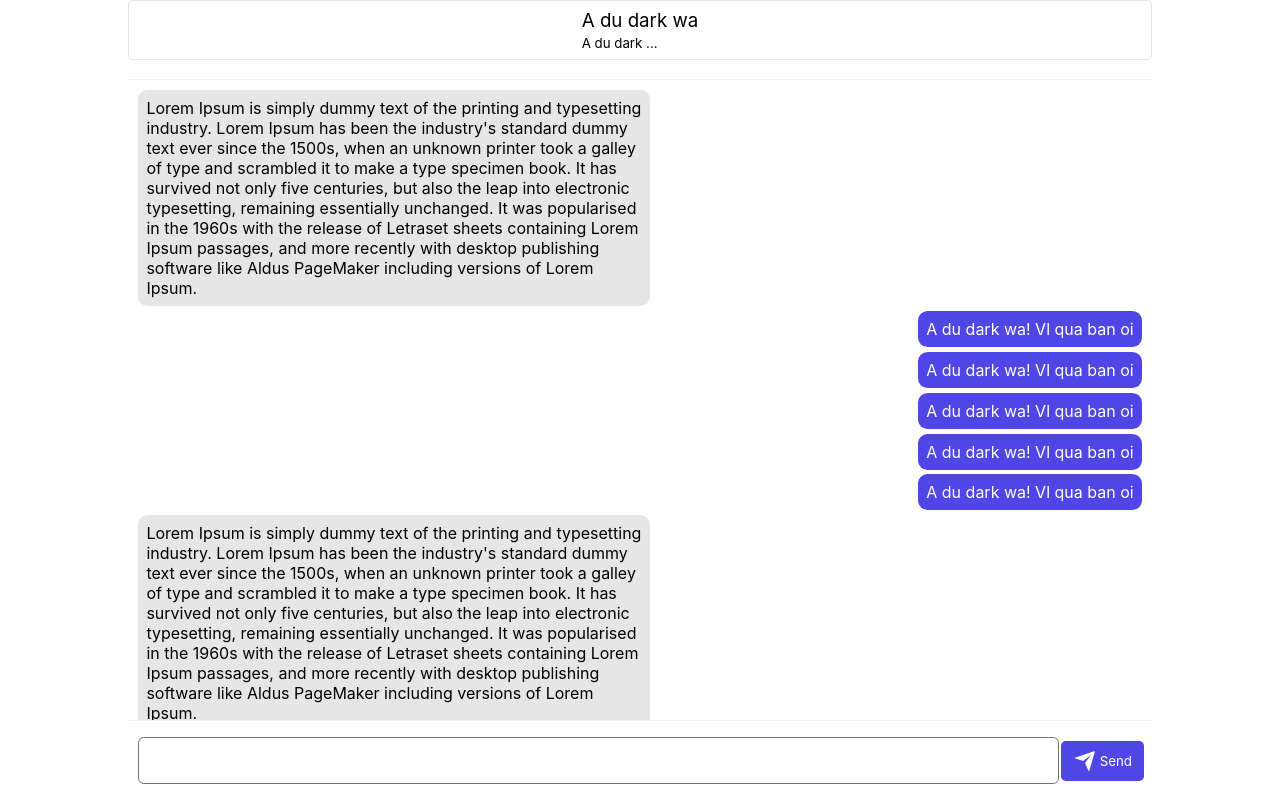
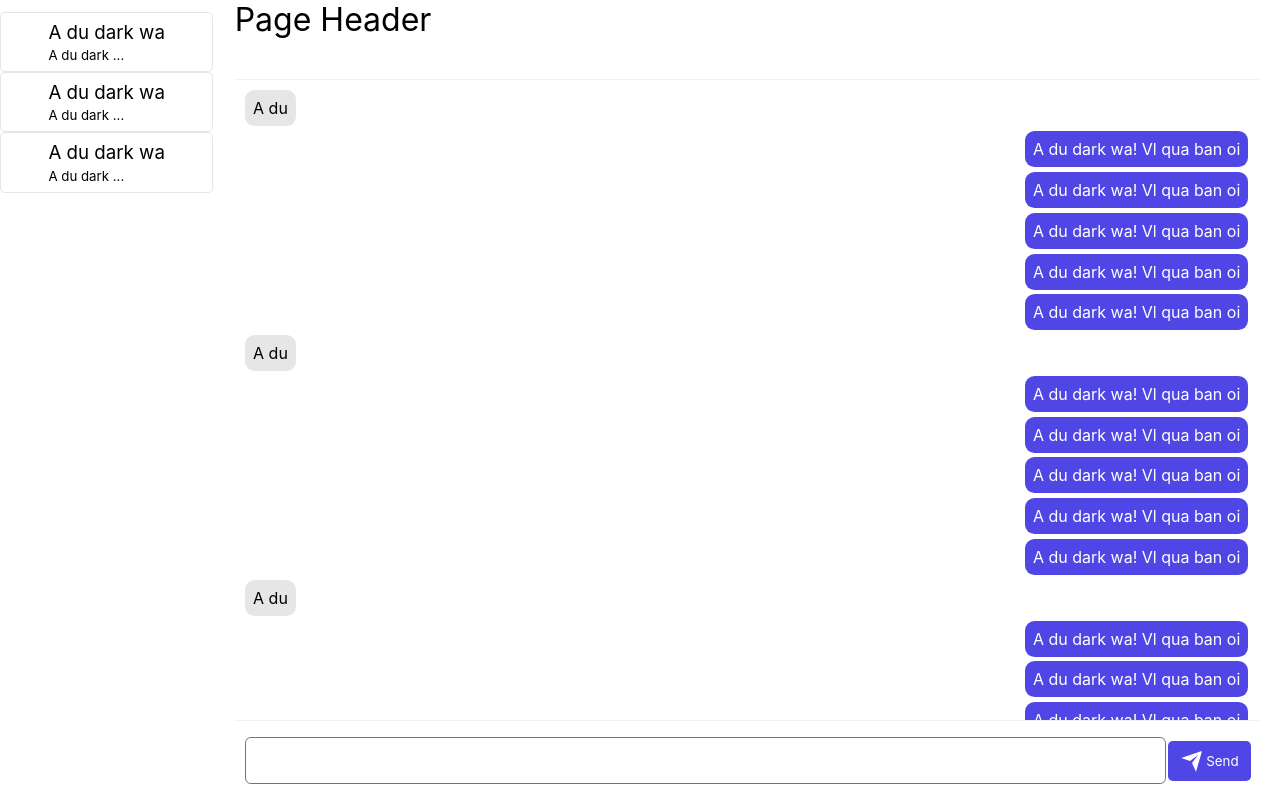
Before and after one commit to surtr1st/resendo, a React (Vite) app in the folder client/: page / in a window 1280 px wide. Built offline with nearby package versions, Linux system fonts and the light colour scheme.

Commit message:
add list, update chatbox and container

```diff
--- a/client/src/App.tsx
+++ b/client/src/App.tsx
@@ -1,26 +1,33 @@
 import React from 'react';
-import { Button, ChatBox, Container, Input, List, Message } from './components';
+import { Button, Chat, Container, Input, List, Message } from './components';
 
 function App() {
-  const ct = `
-Lorem Ipsum is simply dummy text of the printing and typesetting industry. Lorem Ipsum has been the industry's standard dummy text ever since the 1500s, when an unknown printer took a galley of type and scrambled it to make a type specimen book. It has survived not only five centuries, but also the leap into electronic typesetting, remaining essentially unchanged. It was popularised in the 1960s with the release of Letraset sheets containing Lorem Ipsum passages, and more recently with desktop publishing software like Aldus PageMaker including versions of Lorem Ipsum.
-`;
   return (
     <React.Fragment>
-      <Container>
-        <List></List>
-        <ChatBox.Header type='container'>
+      <Container.Grid>
+        <Container.GridItem type='side'>
+          <List.Box>
+            <List.Item>
+              {[1, 2, 3].map(() => (
                 <Message.Card
                   avatarSrc=''
                   opponentName='A du dark wa'
                   latestMessage='A du dark wa! Vl qua ban oi'
                   onAction={() => console.log(true)}
                 />
-        </ChatBox.Header>
-        <ChatBox.Body type='container'>
+              ))}
+            </List.Item>
+          </List.Box>
+        </Container.GridItem>
+        <Container.GridItem type='article'>
+          <Chat.Box type='container'>
+            <Chat.Header>
+              <h1>Page Header</h1>
+            </Chat.Header>
+            <Chat.Body>
               {[1, 2, 3, 4, 5, 6, 7, 8, 9, 10, 11, 12, 13, 14, 15].map(() => (
                 <React.Fragment>
-              <Message.Sender content={ct} />
+                  <Message.Sender content='A du' />
                   <Message.Receiver content='A du dark wa! Vl qua ban oi' />
                   <Message.Receiver content='A du dark wa! Vl qua ban oi' />
                   <Message.Receiver content='A du dark wa! Vl qua ban oi' />
@@ -28,13 +35,15 @@ Lorem Ipsum is simply dummy text of the printing and typesetting industry. Lorem
                   <Message.Receiver content='A du dark wa! Vl qua ban oi' />
                 </React.Fragment>
               ))}
-        </ChatBox.Body>
-        <ChatBox.Footer type='container'>
+            </Chat.Body>
+            <Chat.Footer>
               <Input.Text>
                 <Button.Send label='Send' />
               </Input.Text>
-        </ChatBox.Footer>
-      </Container>
+            </Chat.Footer>
+          </Chat.Box>
+        </Container.GridItem>
+      </Container.Grid>
     </React.Fragment>
   );
 }
--- a/client/src/components/ChatBox/index.tsx
+++ b/client/src/components/ChatBox/index.tsx
@@ -3,60 +3,38 @@ import React, { ReactNode } from 'react';
 
 interface Props {
   children: ReactNode;
-  type: 'container' | 'fluid';
+  type?: 'container' | 'fluid';
 }
 
-export const ChatBox = {
-  Header: ({ children, type }: Props) => (
+export const Chat = {
+  Box: ({ children, type }: Props) => (
     <React.Fragment>
-      {type === 'container' ? (
+      {type === 'container'
+        ? (
           <div className='container'>
+            {children}
+          </div>
+        ) : (
+          <div className='fluid'>
+            {children}
+          </div>
+        )
+      }
+    </React.Fragment>
+  ),
+  Header: ({ children }: Props) => (
     <div className='inner-box-header'>
       <div className='chat-header'>{children}</div>
     </div>
-        </div>
-      ) : (
-        <div className='fluid'>
-          <div className='inner-box-header'>
-            <div className='chat-header'>{children}</div>
-          </div>
-        </div>
-      )}
-    </React.Fragment>
   ),
-  Body: ({ children, type }: Props) => (
-    <React.Fragment>
-      {type === 'container' ? (
-        <div className='container'>
+  Body: ({ children }: Props) => (
     <div className='inner-box'>
       <div className='chat'>{children}</div>
     </div>
-        </div>
-      ) : (
-        <div className='fluid'>
-          <div className='inner-box'>
-            <div className='chat'>{children}</div>
-          </div>
-        </div>
-      )}
-    </React.Fragment>
   ),
-  Footer: ({ children, type }: Props) => (
-    <React.Fragment>
-      {type === 'container' ? (
-        <div className='container'>
+  Footer: ({ children }: Props) => (
     <div className='inner-box-footer'>
       <div className='chat-footer'>{children}</div>
     </div>
-        </div>
-      ) : (
-        <div className='fluid'>
-          <div className='inner-box-footer'>
-            <div className='chat-footer'>{children}</div>
-            <div className='chat-footer'>{children}</div>
-          </div>
-        </div>
-      )}
-    </React.Fragment>
   ),
 };
--- a/client/src/components/Container/index.tsx
+++ b/client/src/components/Container/index.tsx
@@ -1,10 +1,24 @@
 import './style.css';
-import React, { ReactNode } from 'react';
+import { ReactNode } from 'react';
 
 type Props = {
   children: ReactNode;
 };
+type GridItemProps = {
+  children: ReactNode;
+  col?: 'col-1' | 'col-2' | 'col-3' | 'col-4' | 'col-5' | 'col-6' | 'col-7' | 'col-8' | 'col-9' | 'col-10' | 'col-11' | 'col-12'
+  type: 'side' | 'article'
+}
 
-export const Container = ({ children }: Props) => (
-  <React.Fragment>{children}</React.Fragment>
-);
+export const Container = {
+  Grid: ({ children }: Props) => (
+    <div className="grid">
+      {children}
+    </div>
+  ),
+  GridItem: ({ children, col, type }: GridItemProps) => (
+    <div className={type}>
+      {children}
+    </div>
+  )
+};
--- a/client/src/components/Container/style.css
+++ b/client/src/components/Container/style.css
@@ -0,0 +1,10 @@
+.grid {
+  display: grid;
+  grid-template-columns: repeat(12, 1fr);
+  grid-template-rows: 1fr;
+  grid-column-gap: 0px;
+  grid-row-gap: 0px;
+}
+
+.side { grid-area: 1 / 1 / 2 / 3; }
+.article { grid-area: 1 / 3 / 2 / 13; }
--- a/client/src/components/List/index.tsx
+++ b/client/src/components/List/index.tsx
@@ -1,5 +1,14 @@
 import './style.css';
+import { ReactNode } from 'react';
 
-export const List = () => {
-  return <div></div>;
-};
+type Props = {
+  children: ReactNode | ReactNode[]
+}
+export const List = {
+  Box: ({ children }: Props) => (
+    <ul>{children}</ul>
+  ),
+  Item: ({ children }: Props) => (
+    <li>{children}</li>
+  )
+}
--- a/client/src/components/List/style.css
+++ b/client/src/components/List/style.css
@@ -0,0 +1,12 @@
+ul {
+  display: flex;
+  flex-direction: column;
+  height: 100vh;
+  overflow-x: hidden;
+  overflow-y: auto;
+}
+
+li {
+  margin-top: .75rem;
+  margin-bottom: .75rem;
+}
```
Lines whose indentation alone changed are shown as unchanged.
